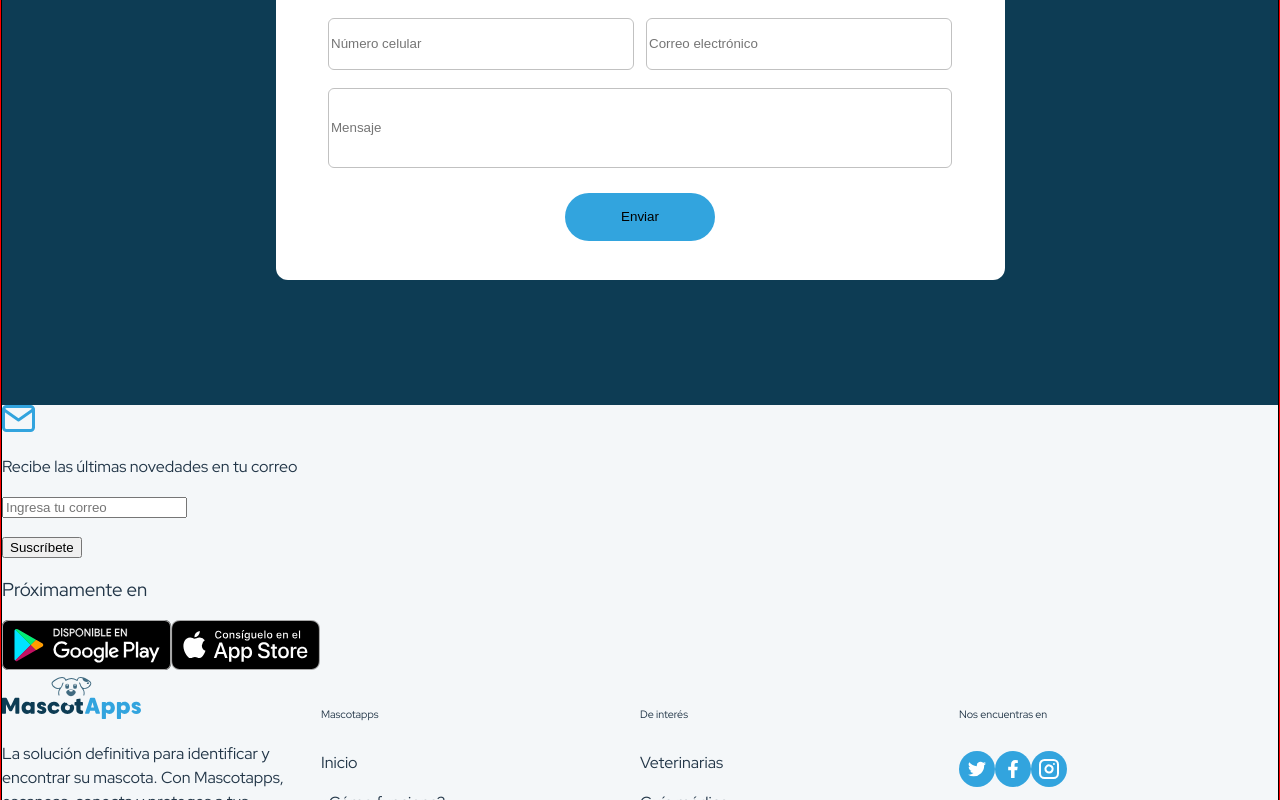
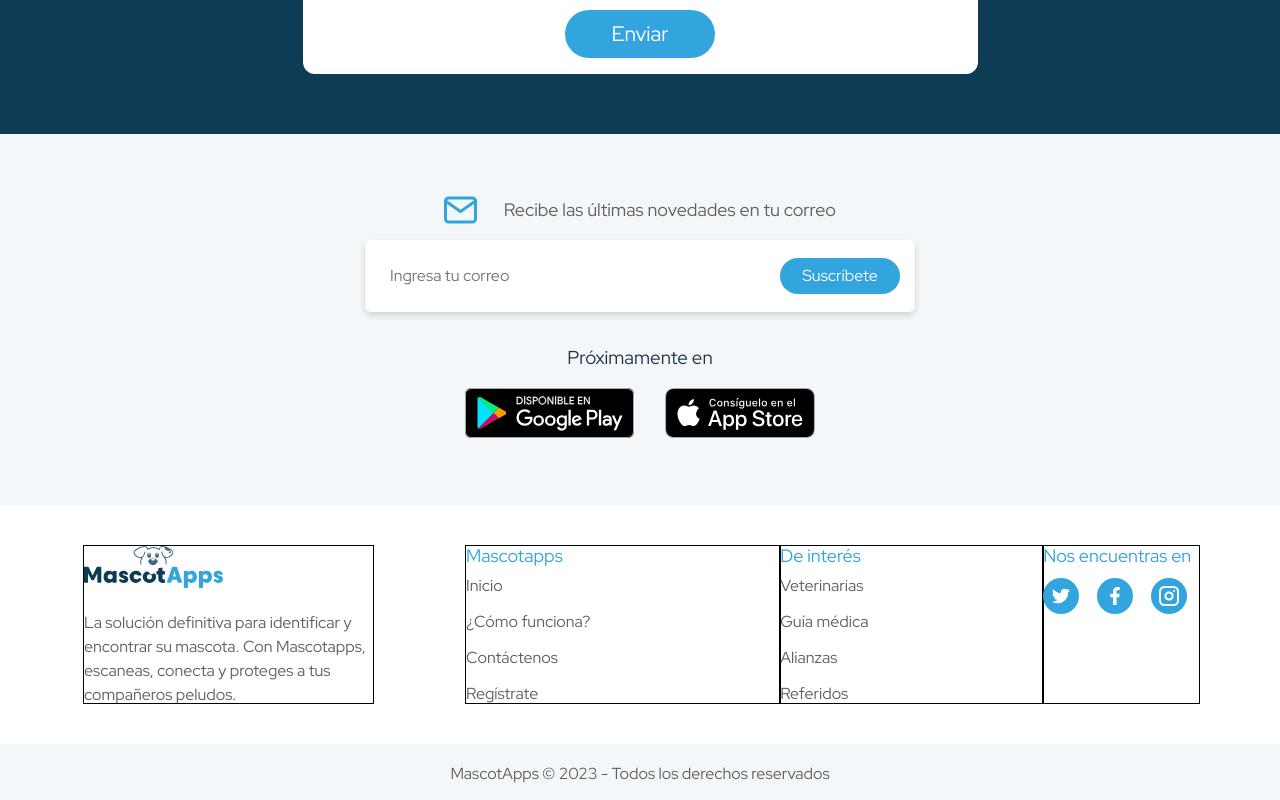
Before and after one commit to fabianbm15/Prueba-Tecnica-MascotApps, a React (Vite) app: page / in a window 1280 px wide. Shown: the part 2000-2800 px from the top of the page. Built offline with nearby package versions, Linux system fonts and the light colour scheme.

Commit message:
Styles final

```diff
--- a/package.json
+++ b/package.json
@@ -11,7 +11,8 @@
   },
   "dependencies": {
     "react": "^18.2.0",
-    "react-dom": "^18.2.0"
+    "react-dom": "^18.2.0",
+    "react-scroll": "^1.9.0"
   },
   "devDependencies": {
     "@types/react": "^18.2.15",
--- a/src/App.css
+++ b/src/App.css
@@ -1,10 +1,8 @@
 .main {
   padding: 0px;
-  border: 1px solid red;
 }
 
 .app {
   max-width: 1366px;
   margin: auto;
-  border: 1px solid black;
 }
--- a/src/App.jsx
+++ b/src/App.jsx
@@ -21,7 +21,7 @@ function App() {
           <Faq />
           <Contact />
           <Notifications />
-          <PromoteApp />
+          {/* <PromoteApp /> */}
           <Footer />
         </div>
       </div>
--- a/src/components/Contact.jsx
+++ b/src/components/Contact.jsx
@@ -148,7 +148,7 @@ export default function Contact() {
                 </div>
               </div>
               <div id="divInputText">
-                <input
+                <textarea
                   type="text"
                   id="message"
                   name="message"
@@ -174,13 +174,24 @@ export default function Contact() {
             </div>
           </form>
         </div>
+        {showAlert ? (
+          <div id="backgroundAlert">
+            <div id="alertSubmit">
+              <p id="pTitleAlertt">¡Mensaje enviado correctamente!</p>
+              <p id="pInfoContact">
+                En los próximos días será contactado por uno de nuestros
+                asesores por medio del correo electrónico.
+              </p>
+              <button
+                id="closeButtonContact"
+                onClick={() => setShowAlert(false)}
+              >
+                Cerrar
+              </button>
+            </div>
+          </div>
+        ) : null}
       </div>
-      {showAlert ? (
-        <div>
-          <p>Mensaje enviado</p>
-          <button onClick={() => setShowAlert(false)}>Cerrar</button>
-        </div>
-      ) : null}
     </>
   );
 }
--- a/src/components/Footer.jsx
+++ b/src/components/Footer.jsx
@@ -3,44 +3,67 @@ import logo from "../assets/logo.svg";
 import twitterImage from "../assets/twitter.svg";
 import facebookImage from "../assets/facebook.svg";
 import instagramImage from "../assets/instagram.svg";
-
+import { animateScroll } from "react-scroll";
 import "./styles.css";
 
 export default function Footer() {
+  const scrollToHome = () => {
+    const section = document.querySelector(".navBar");
+    animateScroll.scrollTo(section.offsetTop);
+  };
+
+  const scrollToInfo = () => {
+    const section = document.querySelector(".info");
+    animateScroll.scrollTo(section.offsetTop);
+  };
+
+  const scrollToContact = () => {
+    const section = document.querySelector(".contact");
+    animateScroll.scrollTo(section.offsetTop);
+  };
+
   return (
     <>
-      <div>
+      <div className="footer">
         <div id="footerHyperlinks">
-          <div>
+          <div id="divFooter1">
             <img src={logo} alt="mascotapps.svg" />
-            <p>
+            <p id="pInfoFooter">
               La solución definitiva para identificar y encontrar su mascota.
               Con Mascotapps, escaneas, conecta y proteges a tus compañeros
               peludos.
             </p>
           </div>
-          <div>
+          <div id="divFooter2">
             <h6>Mascotapps</h6>
-            <p>Inicio</p>
-            <p>¿Cómo funciona?</p>
-            <p>Contáctenos</p>
-            <p>Regístrate</p>
+            <p id="pLinkFooter" onClick={scrollToHome}>
+              Inicio
+            </p>
+            <p id="pLinkFooter" onClick={scrollToInfo}>
+              ¿Cómo funciona?
+            </p>
+            <p id="pLinkFooter" onClick={scrollToContact}>
+              Contáctenos
+            </p>
+            <p id="pLinkFooter">Regístrate</p>
           </div>
-          <div>
+          <div id="divFooter3">
             <h6>De interés</h6>
-            <p>Veterinarias</p>
-            <p>Guía médica</p>
-            <p>Alianzas</p>
-            <p>Referidos</p>
+            <p id="pLinkFooter">Veterinarias</p>
+            <p id="pLinkFooter">Guía médica</p>
+            <p id="pLinkFooter">Alianzas</p>
+            <p id="pLinkFooter">Referidos</p>
           </div>
-          <div>
+          <div id="divFooter4">
             <h6>Nos encuentras en</h6>
-            <img src={twitterImage} alt="twitter.svg" />
-            <img src={facebookImage} alt="facebook.svg" />
-            <img src={instagramImage} alt="instagram.svg" />
+            <div id="imagesFooter">
+              <img src={twitterImage} alt="twitter.svg" />
+              <img src={facebookImage} alt="facebook.svg" />
+              <img src={instagramImage} alt="instagram.svg" />
+            </div>
           </div>
         </div>
-        <div>
+        <div id="copyRightFooter">
           <p>MascotApps © 2023 - Todos los derechos reservados</p>
         </div>
       </div>
--- a/src/components/NavBar.jsx
+++ b/src/components/NavBar.jsx
@@ -1,16 +1,31 @@
 import React from "react";
 import logo from "../assets/logo.svg";
+import { animateScroll } from "react-scroll";
 import "./styles.css";
 
 export default function NavBar() {
+  const scrollToInfo = () => {
+    const section = document.querySelector(".info");
+    animateScroll.scrollTo(section.offsetTop);
+  };
+
+  const scrollToContact = () => {
+    const section = document.querySelector(".contact");
+    animateScroll.scrollTo(section.offsetTop);
+  };
+
   return (
     <>
       <div className="navBar">
         <div id="containerNavBar">
           <img id="logoNavBar" src={logo} alt="mascotapps.svg" />
           <div id="buttonsNavBar">
-            <button id="noBackgrounButton">¿Cómo funciona?</button>
-            <button id="noBackgrounButton">Contacto</button>
+            <button id="noBackgrounButton" onClick={scrollToInfo}>
+              ¿Cómo funciona?
+            </button>
+            <button id="noBackgrounButton" onClick={scrollToContact}>
+              Contacto
+            </button>
             <button id="loginButton">Iniciar Sesión</button>
             <button id="signupButton">Registrarse</button>
           </div>
--- a/src/components/Notifications.jsx
+++ b/src/components/Notifications.jsx
@@ -2,6 +2,9 @@ import React from "react";
 import { useState } from "react";
 import mailIcon from "../assets/mail_icon.svg";
 import { validateContact } from "./validate";
+import playStore from "../assets/playstore.svg";
+import appStore from "../assets/appstore.svg";
+import "./styles.css";
 
 export default function Notifications() {
   const [showAlertNotification, setShowAlertNotification] = useState(false);
@@ -65,8 +68,9 @@ export default function Notifications() {
 
   return (
     <>
-      <div>
-        <div>
+      <div className="notificationsAndPromoteApp">
+        <div className="notifications">
+          <div id="divTitleNotifications">
             <img src={mailIcon} alt="mail.svg" />
             <p>Recibe las últimas novedades en tu correo</p>
           </div>
@@ -86,10 +90,13 @@ export default function Notifications() {
                   handleChange(e);
                 }}
               />
-            <p>{emailContact.touched.email ? errorEmail.email : null}</p>
+              <p id="errorEmailNotification">
+                {emailContact.touched.email ? errorEmail.email : null}
+              </p>
             </div>
             <div>
               <button
+                id="buttonSubscribe"
                 onClick={(e) => {
                   showErrors(e);
                 }}
@@ -98,15 +105,28 @@ export default function Notifications() {
               </button>
             </div>
           </form>
-      </div>
           {showAlertNotification ? (
-        <div>
-          <p>¡Te has suscrito!</p>
-          <button onClick={() => setShowAlertNotification(false)}>
+            <div id="backgroundAlert">
+              <div id="alertSubmit">
+                <p id="pTitleAlertt">¡Te has suscrito!</p>
+                <button
+                  id="closeButtonContact"
+                  onClick={() => setShowAlertNotification(false)}
+                >
                   Cerrar
                 </button>
               </div>
+            </div>
           ) : null}
+        </div>
+        <div className="promoteApp">
+          <h3>Próximamente en</h3>
+          <div id="divLogosApps">
+            <img src={playStore} alt="googleplay.svg" />
+            <img src={appStore} alt="appstore.svg" />
+          </div>
+        </div>
+      </div>
     </>
   );
 }
--- a/src/components/PromoteApp.jsx
+++ b/src/components/PromoteApp.jsx
@@ -5,9 +5,9 @@ import appStore from "../assets/appstore.svg";
 export default function PromoteApp() {
   return (
     <>
-      <div>
+      <div className="promoteApp">
         <h3>Próximamente en</h3>
-        <div>
+        <div id="divLogosApps">
           <img src={playStore} alt="googleplay.svg" />
           <img src={appStore} alt="appstore.svg" />
         </div>
--- a/src/components/styles.css
+++ b/src/components/styles.css
@@ -1,7 +1,6 @@
 /* ************* NavBar ************* */
 .navBar {
   background: #ffffff 0% 0% no-repeat padding-box;
-  opacity: 1;
   box-shadow: 0px 3px 6px #00000029;
 }
 
@@ -50,15 +49,13 @@
   background: #ffffff 0% 0% no-repeat padding-box;
   border: 1px solid #32a4de;
   border-radius: 18px;
-  opacity: 1;
   color: #32a4de;
-  opacity: 1;
 }
 
 /* ************* Banner ************* */
 .banner {
   padding-top: 55px;
-  height: 404px;
+  height: 349px;
   display: flex;
   flex-direction: row;
   justify-content: space-evenly;
@@ -84,7 +81,6 @@
   font: normal normal 600 30px/24px Red Hat Display;
   letter-spacing: 0px;
   color: #606060;
-  opacity: 1;
   margin-bottom: 10px;
 }
 
@@ -93,7 +89,6 @@
   font: normal normal bold 38px/24px Red Hat Display;
   letter-spacing: 0px;
   color: #32a4de;
-  opacity: 1;
   margin-top: 12px;
 }
 
@@ -110,7 +105,6 @@
   background: #32a4de 0% 0% no-repeat padding-box;
   border: 0px;
   border-radius: 24px;
-  opacity: 1;
   text-align: center;
   font: normal normal 600 21px/20px Red Hat Display;
   letter-spacing: 0px;
@@ -124,7 +118,6 @@
   background: #0d3c54 0% 0% no-repeat padding-box;
   border-radius: 24px;
   border: 0px;
-  opacity: 1;
   text-align: center;
   font: normal normal 600 21px/20px Red Hat Display;
   letter-spacing: 0px;
@@ -136,7 +129,6 @@
 .info {
   height: 528px;
   background: #32a4de 0% 0% no-repeat padding-box;
-  opacity: 1;
   display: flex;
   flex-direction: column;
   align-items: center;
@@ -149,14 +141,12 @@
   font: normal normal bold 36px/34px Red Hat Display;
   letter-spacing: 0px;
   color: #ffffff;
-  opacity: 1;
 }
 
 #cards {
   width: 1200px;
   display: grid;
   grid-template-columns: repeat(3, 1fr);
-  /* grid-gap: 40px; */
 }
 
 /* ************* Card ************* */
@@ -167,7 +157,6 @@
   background: #ffffff 0% 0% no-repeat padding-box;
   box-shadow: 0px 3px 6px #00000029;
   border-radius: 18px;
-  opacity: 1;
   display: flex;
   flex-direction: column;
 }
@@ -204,7 +193,6 @@
   font: normal normal bold 24px/34px Red Hat Display;
   letter-spacing: 0px;
   color: #ffffff;
-  opacity: 1;
 }
 
 #contentCardInfo {
@@ -225,7 +213,6 @@
   font: normal normal bold 24px/34px Red Hat Display;
   letter-spacing: 0px;
   color: #0d3c54;
-  opacity: 1;
 }
 
 #pContentCard {
@@ -234,12 +221,11 @@
   font: normal normal 600 18px/24px Red Hat Display;
   letter-spacing: 0px;
   color: #646464;
-  opacity: 1;
 }
 
 /* ************* Faq ************* */
 .faqs {
-  height: 556px;
+  height: 474px;
   display: flex;
   flex-direction: column;
   align-items: center;
@@ -251,7 +237,6 @@
   font: normal normal bold 36px/34px Red Hat Display;
   letter-spacing: 0px;
   color: #0d3c54;
-  opacity: 1;
   margin-bottom: 48px;
 }
 
@@ -260,7 +245,6 @@
   min-height: 60px;
   background: #ffffff 0% 0% no-repeat padding-box;
   border-radius: 6px;
-  opacity: 1;
   margin-bottom: 16px;
   padding: 0 21px;
   cursor: pointer;
@@ -279,16 +263,13 @@
 
 /* ************* Contact ************* */
 .contact {
-  height: 580px;
+  height: 454px;
   background: #0d3c54 0% 0% no-repeat padding-box;
-  opacity: 1;
   display: flex;
   flex-direction: column;
   align-items: center;
-  padding-top: 60px;
-  padding-bottom: 66px;
-  padding-left: 346px;
-  padding-right: 346px;
+  padding: 60px 346px;
+  position: relative;
 }
 
 #h2Contact {
@@ -296,7 +277,7 @@
   font: normal normal bold 36px/34px Red Hat Display;
   letter-spacing: 0px;
   color: #ffffff;
-  opacity: 1;
+  margin-top: 0px;
 }
 
 #pContact {
@@ -304,17 +285,15 @@
   font: normal normal normal 18px/20px Red Hat Display;
   letter-spacing: 0px;
   color: #ffffff;
-  opacity: 1;
   margin-top: -20px;
 }
 
 #divContactForm {
-  margin-top: 50px;
-  width: 675px;
-  height: 332px;
+  margin-top: 40px;
+  width: 621px;
+  height: 305px;
   background: #ffffff 0% 0% no-repeat padding-box;
   border-radius: 12px;
-  opacity: 1;
   display: flex;
   flex-direction: column;
   align-items: center;
@@ -349,16 +328,21 @@
   background: #ffffff 0% 0% no-repeat padding-box;
   border: 1px solid #c1c1c1;
   border-radius: 6px;
-  opacity: 1;
-  width: 300px;
+  width: 264px;
   height: 48px;
+  padding: 0px 18px;
+  letter-spacing: 0px;
+  text-align: left;
+  font: normal normal normal 16px/20px Red Hat Display;
+  letter-spacing: 0px;
+  color: #6d6d6d;
 }
 
 #errors {
-  font-size: 12px;
+  font: normal normal normal 12px Red Hat Display;
   color: rgb(0, 0, 0);
   position: absolute;
-  top: 38px;
+  top: 35px;
   left: 5px;
 }
 
@@ -370,16 +354,22 @@
   position: relative;
 }
 
-#divInputText input {
+#divInputText textarea {
   height: 80px;
   background: #ffffff 0% 0% no-repeat padding-box;
   border: 1px solid #c1c1c1;
   border-radius: 6px;
-  opacity: 1;
+  box-sizing: border-box;
+  resize: none;
+  padding: 12px 20px;
+  text-align: left;
+  font: normal normal normal 16px/20px Red Hat Display;
+  letter-spacing: 0px;
+  color: #6d6d6d;
 }
 
 #errorsText {
-  font-size: 12px;
+  font: normal normal normal 12px Red Hat Display;
   color: rgb(0, 0, 0);
   position: absolute;
   top: 68px;
@@ -392,16 +382,268 @@
   margin-top: 25px;
   background: #32a4de 0% 0% no-repeat padding-box;
   border-radius: 24px;
-  opacity: 1;
   border: 0px;
+  text-align: center;
+  font: normal normal 600 21px/20px Red Hat Display;
+  letter-spacing: 0px;
+  color: #ffffff;
+}
+
+#backgroundAlert {
+  position: fixed;
+  top: 0;
+  left: 0;
+  width: 100%;
+  height: 100%;
+  background-color: rgba(
+    0,
+    0,
+    0,
+    0.5
+  ); /* 0.5 es la opacidad, puedes ajustar este valor según tus necesidades */
+  display: flex;
+  justify-content: center;
+  align-items: center;
+}
+
+#alertSubmit {
+  position: absolute;
+  top: 50%;
+  left: 50%;
+  transform: translate(-50%, -50%);
+  background-color: white;
+  width: 500px;
+  height: 200px;
+  display: flex;
+  flex-direction: column;
+  justify-content: center;
+  padding: 30px 30px;
+  border-radius: 20px;
+}
+
+#pTitleAlertt {
+  font: normal normal bold 32px/28px Red Hat Display;
+  letter-spacing: 0px;
+  color: #0d3c54;
+  text-align: center;
+  margin-bottom: 10px;
+}
+
+#pInfoContact {
+  font: normal normal 600 16px/12px Red Hat Display;
+  letter-spacing: 0px;
+  color: #000000;
+  text-align: left;
+  line-height: 20px;
+}
+
+#closeButtonContact {
+  margin: auto;
+  width: 150px;
+  height: 48px;
+  background: #32a4de 0% 0% no-repeat padding-box;
+  border-radius: 24px;
+  border: 0px;
+  text-align: center;
+  font: normal normal 600 21px/20px Red Hat Display;
+  letter-spacing: 0px;
+  color: #ffffff;
+  cursor: pointer;
+}
+
+.notificationsAndPromoteApp {
+  height: 371px;
 }
 
 /* ************* Notifications ************* */
+.notifications {
+  height: 223px;
+  padding: 0px 433px;
+  /* padding-top: 58px; */
+  display: flex;
+  flex-direction: column;
+  align-items: center;
+  justify-content: center;
+}
+
+#divTitleNotifications {
+  width: 392px;
+  display: flex;
+  flex-direction: row;
+  justify-content: space-between;
+}
+
+#divTitleNotifications p {
+  text-align: center;
+  font: normal normal 600 18px/24px Red Hat Display;
+  letter-spacing: 0px;
+  color: #606060;
+}
+
+#notificationForm {
+  position: relative;
+}
+
+#notificationForm input {
+  width: 500px;
+  height: 72px;
+  background: #ffffff 0% 0% no-repeat padding-box;
+  box-shadow: 0px 3px 6px #00000026;
+  border-radius: 6px;
+  border: 0px;
+  padding: 0px 25px;
+  font: normal normal normal 16px/20px Red Hat Display;
+  letter-spacing: 0px;
+  color: #a2a2a2;
+}
+
+#buttonSubscribe {
+  width: 120px;
+  height: 36px;
+  background: #32a4de 0% 0% no-repeat padding-box;
+  border-radius: 24px;
+  border: 0px;
+  text-align: center;
+  font: normal normal 600 16px/20px Red Hat Display;
+  letter-spacing: 0px;
+  color: #ffffff;
+}
+
+#buttonSubscribe {
+  position: absolute;
+  cursor: pointer;
+  top: 18px;
+  right: 15px;
+}
+
+#errorEmailNotification {
+  font: normal normal normal 12px Red Hat Display;
+  color: rgb(0, 0, 0);
+  position: absolute;
+  top: 63px;
+  left: 5px;
+}
 
 /* ************* PromoteApp ************* */
+.promoteApp {
+  width: 350px;
+  height: 148px;
+  margin: auto;
+  display: flex;
+  flex-direction: column;
+  align-items: center;
+  margin-top: -30px;
+}
+
+#divLogosApps {
+  width: 350px;
+  display: flex;
+  flex-direction: row;
+  justify-content: space-between;
+}
+
+#divLogosApps img {
+  cursor: pointer;
+}
 
 /* ************* Footer ************* */
+.footer {
+  /* height: 282px; */
+  height: auto;
+}
+
 #footerHyperlinks {
+  background: #ffffff 0% 0% no-repeat padding-box;
+  padding: 40px 83px;
+  /* height: 142px; */
+  height: auto;
+
   display: grid;
-  grid-template-columns: repeat(4, 1fr);
+  grid-template-columns: 34.3% 28.2% 23.6% 14%;
+  /* grid-template-columns: 387px 318px 266px 158px;  */
+  /* 1129 */
 }
+
+#footerHyperlinks h6 {
+  text-align: left;
+  font: normal normal bold 18px/24px Red Hat Display;
+  letter-spacing: 0px;
+  color: #32a4de;
+  margin-top: -2px;
+  margin-bottom: -10px;
+}
+
+#pInfoFooter {
+  cursor: auto;
+}
+
+#footerHyperlinks p {
+  text-align: left;
+  font: normal normal medium 8px/16px Red Hat Display;
+  letter-spacing: 0px;
+  color: #606060;
+  margin-bottom: -4px;
+}
+
+#pLinkFooter {
+  cursor: pointer;
+}
+
+#divFooter1 {
+  width: 75.7%;
+  border: 1px solid black;
+}
+
+#divFooter2 {
+  width: 100%;
+  border: 1px solid black;
+}
+
+#divFooter3 {
+  width: 100%;
+  border: 1px solid black;
+}
+
+#divFooter4 {
+  width: 100%;
+  border: 1px solid black;
+}
+
+#imagesFooter {
+  margin-top: 20px;
+  width: 144px;
+  display: flex;
+  flex-direction: row;
+  justify-content: space-between;
+  cursor: pointer;
+}
+
+#copyRightFooter {
+  display: flex;
+  justify-content: center;
+  align-items: center;
+  height: 60px;
+  background: #f4f7f9 0% 0% no-repeat padding-box;
+}
+
+#copyRightFooter p {
+  text-align: center;
+  font: normal normal medium 16px/24px Red Hat Display;
+  letter-spacing: 0px;
+  color: #606060;
+}
+
+@media screen and (max-width: 1440px) {
+}
+
+@media screen and (max-width: 1024px) {
+}
+
+@media screen and (max-width: 768px) {
+}
+
+@media screen and (max-width: 375px) {
+}
+
+@media screen and (max-width: 320px) {
+}
```
Lines whose indentation alone changed are shown as unchanged.
